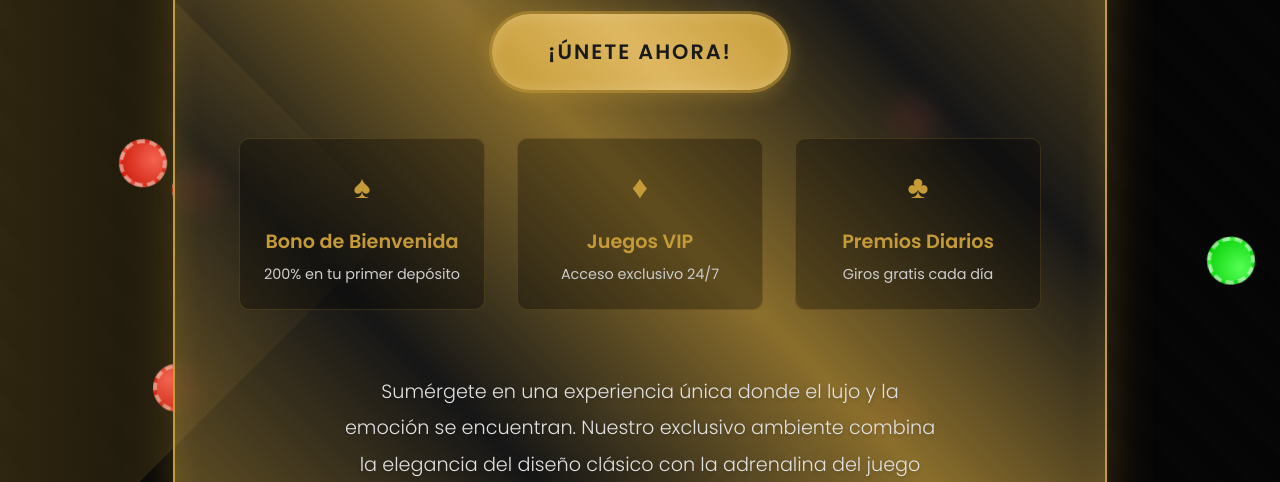
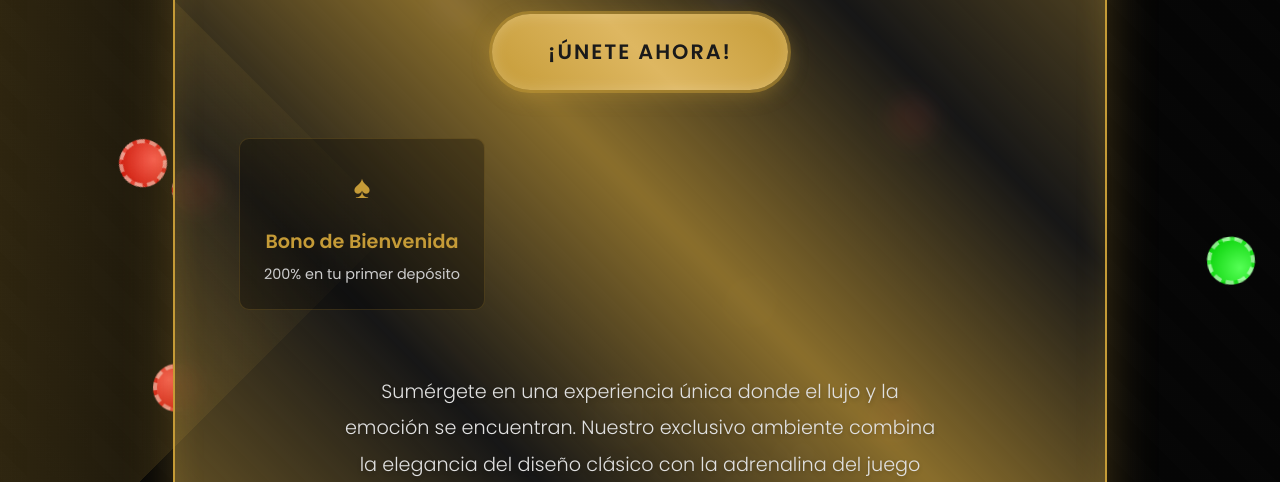
Before and after one commit to martindropzen7776/landingprueba1, a website built with Vite: page index.html in a window 1280 px wide. Shown: the part 318-800 px from the top of the page. Built offline with nearby package versions, Linux system fonts and the light colour scheme.

Commit message:
Update index.html

```diff
--- a/index.html
+++ b/index.html
@@ -33,16 +33,6 @@
           <span class="feature-icon">♠</span>
           <h3>Bono de Bienvenida</h3>
           <p>200% en tu primer depósito</p>
-        </div>
-        <div class="feature">
-          <span class="feature-icon">♦</span>
-          <h3>Juegos VIP</h3>
-          <p>Acceso exclusivo 24/7</p>
-        </div>
-        <div class="feature">
-          <span class="feature-icon">♣</span>
-          <h3>Premios Diarios</h3>
-          <p>Giros gratis cada día</p>
         </div>
       </div>
       <p class="description">
```
